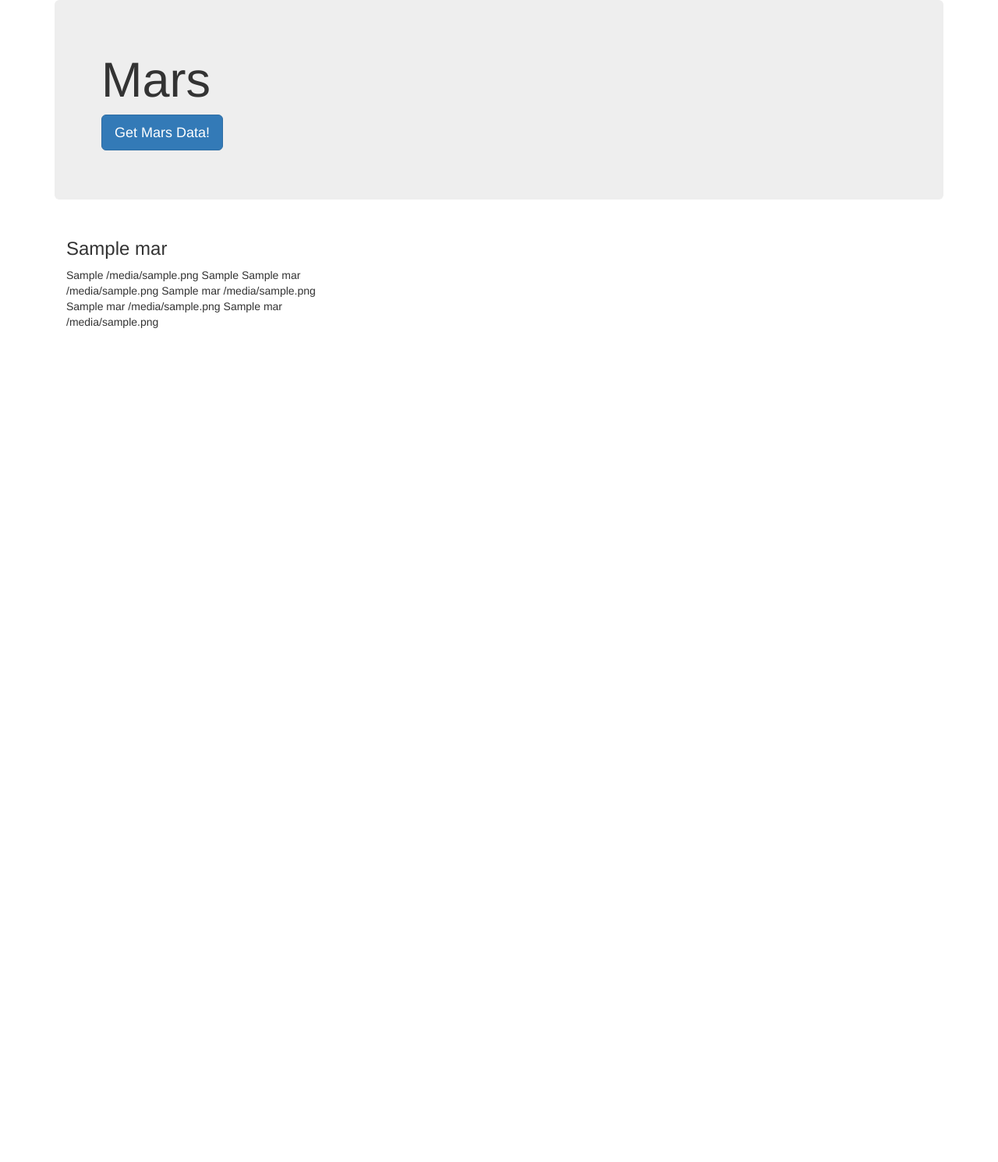
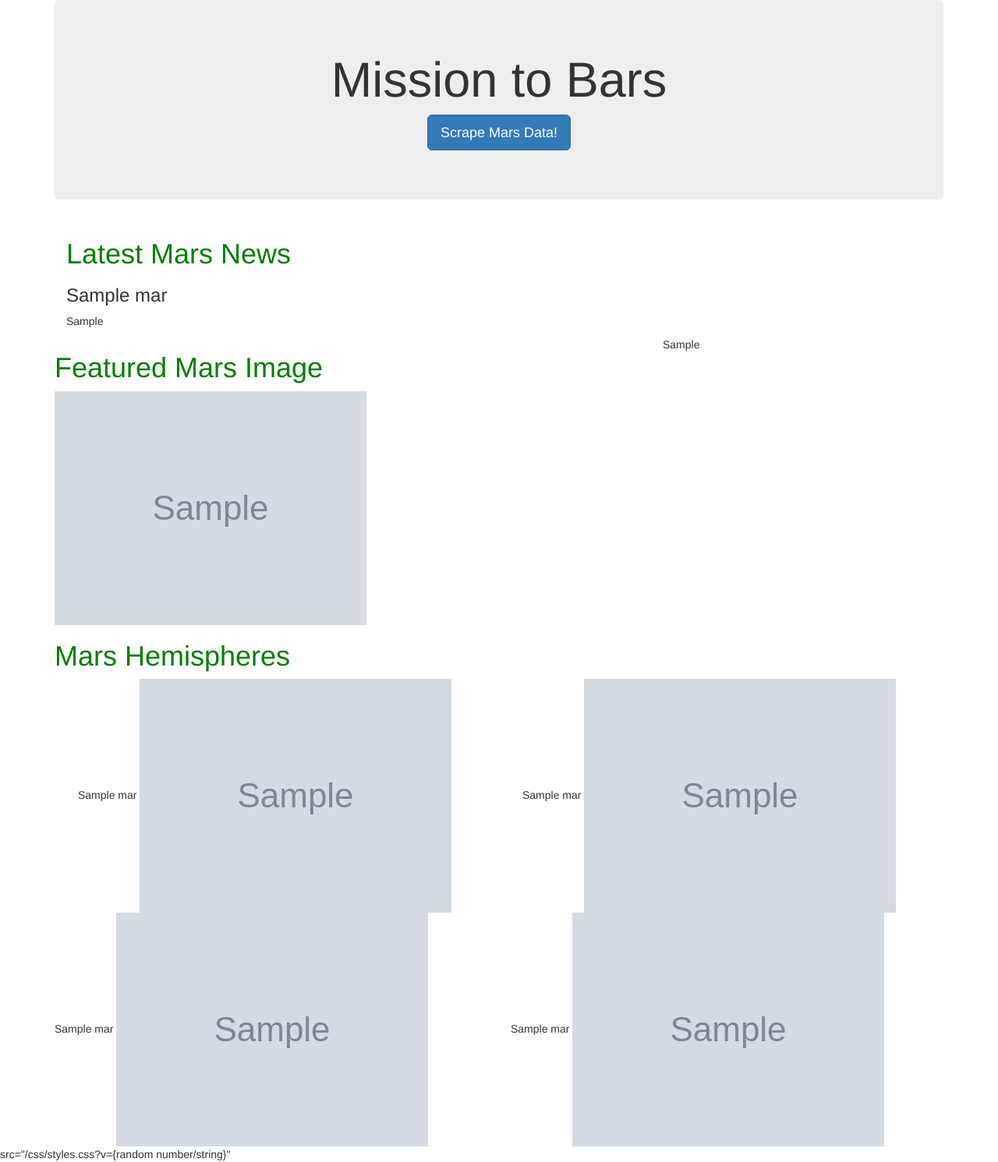
Before and after one commit to JNeuda/Mission-to-Mars, a Flask app: page / in a window 1280 px wide. Shown: the whole page at 78% size. Before the commit the page ends 421 px from the top, so only its background shows below. Run offline with Flask 2, Linux system fonts and the light colour scheme; grey boxes marked "Sample" are stand-in pictures; a database or web service that is not in the repository returns one stand-in record (values such as "Sample title"); some libraries are stand-ins or nearby versions.

Commit message:
updating files

```diff
--- /dev/null
+++ b/static/style.css
@@ -0,0 +1,32 @@
+/* /* header {
+  text-align: center;
+  background-color: grey; */
+
+
+h1 {
+  color: green;
+}
+
+/* h2 {
+  color: deeppink;
+}
+
+h3 {
+  color: orange;
+}
+
+img {
+  box-shadow: 10px 10px 5px black;
+}
+
+section {
+  background-color: #000;
+}
+
+p {
+  font-size: 15px;
+}
+
+ul {
+  border-style: solid;
+} */
--- a/templates/index.html
+++ b/templates/index.html
@@ -7,40 +7,74 @@
     <meta http-equiv="X-UA-Compatible" content="ie=edge">
     <title>Document</title>
     <link rel="stylesheet" href="https://maxcdn.bootstrapcdn.com/bootstrap/3.3.7/css/bootstrap.min.css">
+    <link rel="stylesheet" href="{{ url_for('static',filename='style.css') }}">
+
 </head>
 
 <body>
 
     <div class="container">
-        <div class="jumbotron">
-            <h1>Mars</h1>
-            <p><a class="btn btn-primary btn-lg" href="/scrape" role="button">Get Mars Data!</a></p>
+        <div class="jumbotron text-center">
+            <h1>Mission to Bars</h1>
+            <p><a class="btn btn-primary btn-lg" href="/scrape" role="button">Scrape Mars Data!</a></p>
 
         </div>
 
             {% for x in mars_data%}
 
-            <div class="col-lg-4">
+        <div class="col-lg-12">
 
-            <h3>{{ x.news_title }} </h3>
-            {{ x.news_p }}
-            {{ x.jpl_image_url }}
-            {{ x.tweet_data }}
-            {{ x.hemisphere1_title }}
-            {{ x.hemisphere1_img }}
-            {{ x.hemisphere2_title }}
-            {{ x.hemisphere2_img }}
-            {{ x.hemisphere3_title }}
-            {{ x.hemisphere3_img }}
-            {{ x.hemisphere4_title }}
-            {{ x.hemisphere4_img }}
+            <h1>Latest Mars News</h1>
+            <h3> {{ x.news_title }} </h3>
+                <p>{{ x.news_p }} </p>
 
+        </div>
+
+        <div class="row">
+
+
+            <div class="col-md-8">
+                <h1>Featured Mars Image</h1>
+                <img src="{{ x.jpl_img_url }}" title="picture" alt="this is a picture of mars"/>
             </div>
+            <div class="col-md-4">
+                {{ x.tweet_data }}
+            </div>
+
+        </div>
+
+        <h1>Mars Hemispheres</h1>
+
+        <div class="container">
+            <div class="col-md-6">
+                {{ x.hemisphere1_title }}
+                <img src="{{ x.hemisphere1_img }}" title="picture" alt="this is a picture of 1"/>
+            </div>
+
+            <div class="col-md-6">
+                {{ x.hemisphere2_title }}
+                <img src="{{ x.hemisphere2_img }}" title="picture" alt="this is a picture of 2"/>
+            </div>
+        </div>
+
+        <div class="row">
+            <div class="col-md-6">
+                {{ x.hemisphere3_title }}
+                <img src="{{ x.hemisphere3_img }}" title="picture" alt="this is a picture of 3"/>
+            </div>
+
+            <div class="col-md-6">
+                {{ x.hemisphere4_title }}
+                <img src="{{ x.hemisphere4_img }}" title="picture" alt="this is a picture of 4"/>
+            </div>
+        </div>
+
+
 
             {% endfor %}
 
     </div>
-
+    src="/css/styles.css?v={random number/string}"
 </body>
 
 </html>
```
Also changed, not shown: scrape_mars.py (+13 -3 lines), 3 other files.
